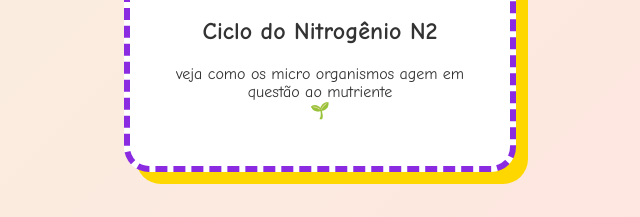
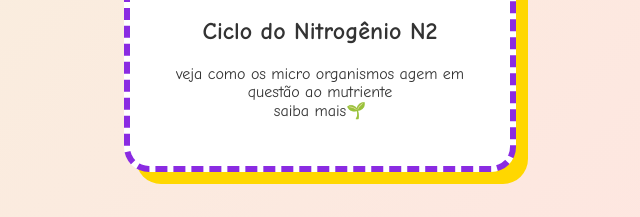
Before and after one commit to veecuran-cmyk/Biologia-, a plain HTML site: page index.html in a window 1280 px wide. Shown: the part 791-1008 px from the top of the page, 320-960 px from the left. Drawn offline with Linux system fonts and the light colour scheme.

Commit message:
Update nitrogen cycle description in index.html

```diff
--- a/index.html
+++ b/index.html
@@ -126,7 +126,7 @@
         <div class="cycle-box nitrogen-box" onclick="showPopup('nitrogen', '#8a2be2')">
             <span class="emoji">🧬🦠⚡</span>
             <h2>Ciclo do Nitrogênio N2</h2>
-            <p>veja como os micro organismos agem em questão ao mutriente<br>🌱</p>
+            <p>veja como os micro organismos agem em questão ao mutriente<br>saiba mais🌱</p>
         </div>
 
     </div>
```
